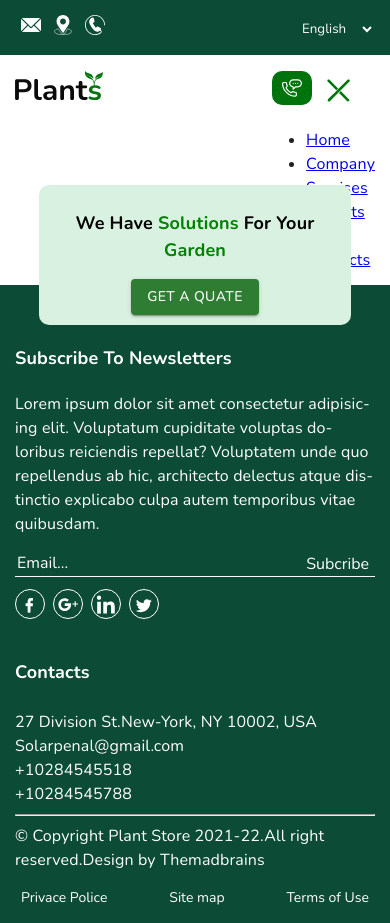
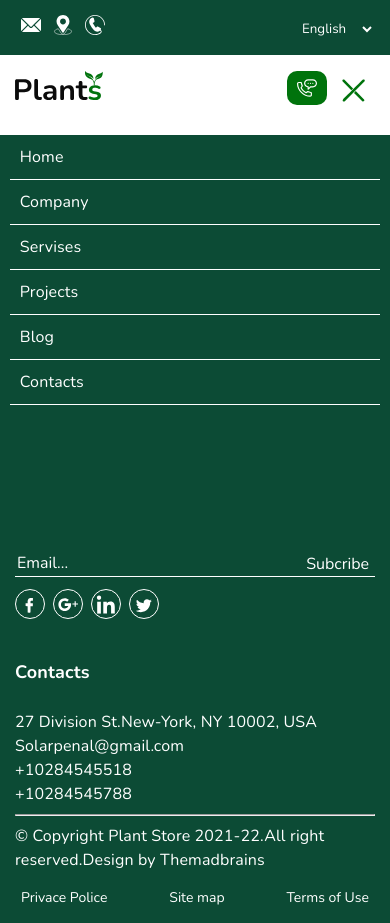
Before and after one commit to YevhenTkalenko/Plant-shop-On-React, a React (Create React App) app: page / in a window 390 px wide. Both pictures are taken after a click on the button 354 px from the left and 92 px from the top of the page. Built offline with nearby package versions, Linux system fonts and the light colour scheme.

Commit message:
add dropdown menu for phone

```diff
--- a/src/Container/Sections/Header/HeaderBottomSection/HeaderBottomSection.tsx
+++ b/src/Container/Sections/Header/HeaderBottomSection/HeaderBottomSection.tsx
@@ -6,7 +6,12 @@ interface Props {}
 
 const HeaderBottomSection = (props: Props) => {
     return (
-        <div className="header-bottom-section">
+        <div
+            className="header-bottom-section"
+            style={{
+                position: 'relative',
+            }}
+        >
             <HeaderLogo />
             <HeaderNavBar />
         </div>
--- /dev/null
+++ b/src/Container/Sections/Header/HeaderBottomSection/HeaderNavBar/HeaderDropDownMenu/HeaderDropDownMenu.scss
@@ -0,0 +1,32 @@
+.dropdown-menu {
+    position: absolute;
+    z-index: 2;
+    list-style-type: none;
+    background-color: rgba(12, 75, 53, 1);
+    padding: 0;
+    margin: 0;
+    margin-left: -15px;
+    width: 100%;
+    height: 400px;
+    top: 80px;
+    transform: translateY(-10px);
+    visibility: hidden;
+    transition: 0.3s;
+
+    li {
+        a {
+            text-decoration: none;
+            color: white;
+            padding: 10px;
+            width: 95%;
+            border-bottom: 1px solid white;
+            margin-left: 2.5%;
+        }
+    }
+}
+
+.dropdown-menu.active {
+    transform: translateY(0px);
+    visibility: visible;
+    opacity: 1;
+}
--- a/src/Container/Sections/Header/HeaderBottomSection/HeaderNavBar/HeaderDropDownMenu/HeaderDropDownMenu.tsx
+++ b/src/Container/Sections/Header/HeaderBottomSection/HeaderNavBar/HeaderDropDownMenu/HeaderDropDownMenu.tsx
@@ -1,4 +1,5 @@
 import { Link } from 'react-router-dom'
+import './HeaderDropDownMenu.scss'
 
 interface Props {
     isOpenNavBar: boolean
@@ -6,12 +7,7 @@ interface Props {
 
 const HeaderDropDownMenu = ({ isOpenNavBar }: Props) => {
     return (
-        <ul
-            className="dropdown-menu"
-            style={{
-                display: isOpenNavBar ? 'block' : 'none',
-            }}
-        >
+        <ul className={`dropdown-menu ${isOpenNavBar ? 'active' : ''} `}>
             <li>
                 <Link to="/">Home</Link>
             </li>
--- a/src/Container/Sections/Header/HeaderBottomSection/HeaderNavBar/HeaderNavBar.tsx
+++ b/src/Container/Sections/Header/HeaderBottomSection/HeaderNavBar/HeaderNavBar.tsx
@@ -27,8 +27,8 @@ const HeaderNavBar = (props: Props) => {
                 <button onClick={openNavBar}>
                     <img src={isOpenNavBar ? cancel : menu} alt="menu" />
                 </button>
-                <HeaderDropDownMenu isOpenNavBar={isOpenNavBar} />
             </div>
+            <HeaderDropDownMenu isOpenNavBar={isOpenNavBar} />
         </>
     )
 }
```
